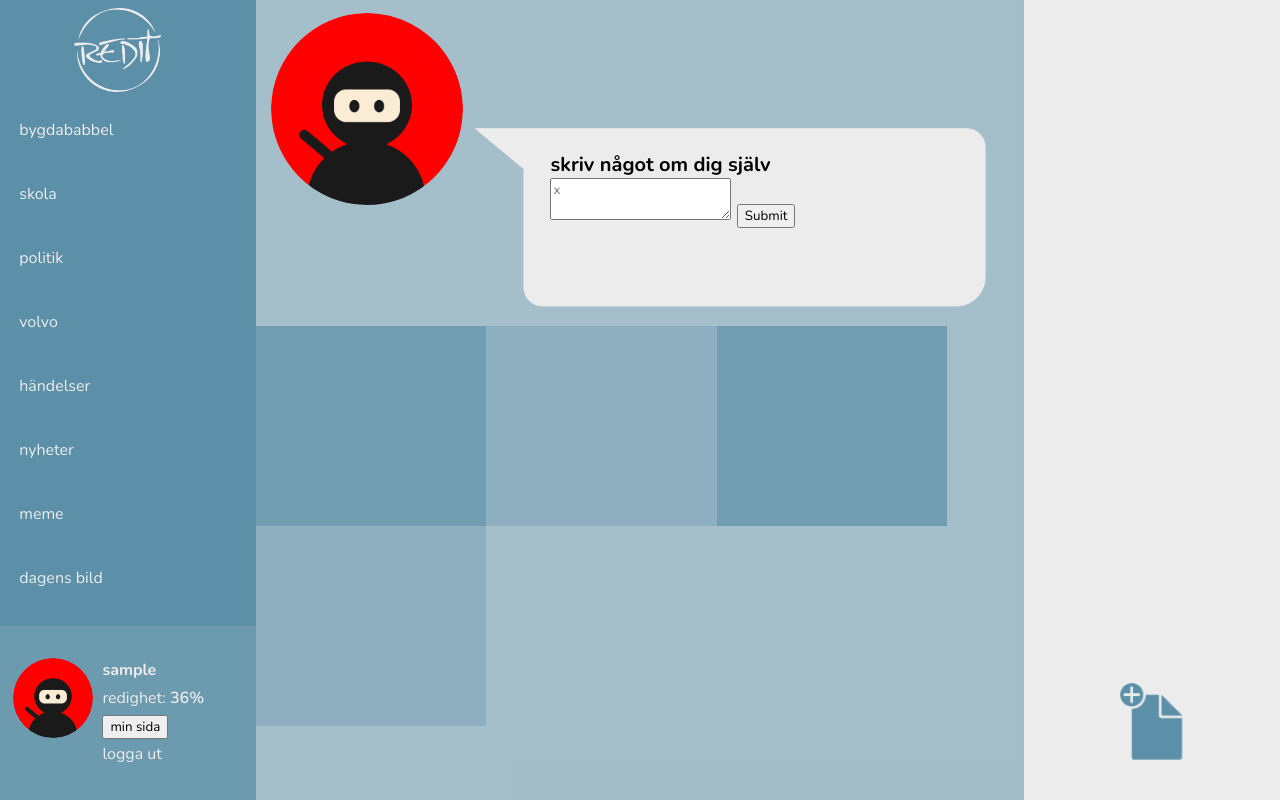
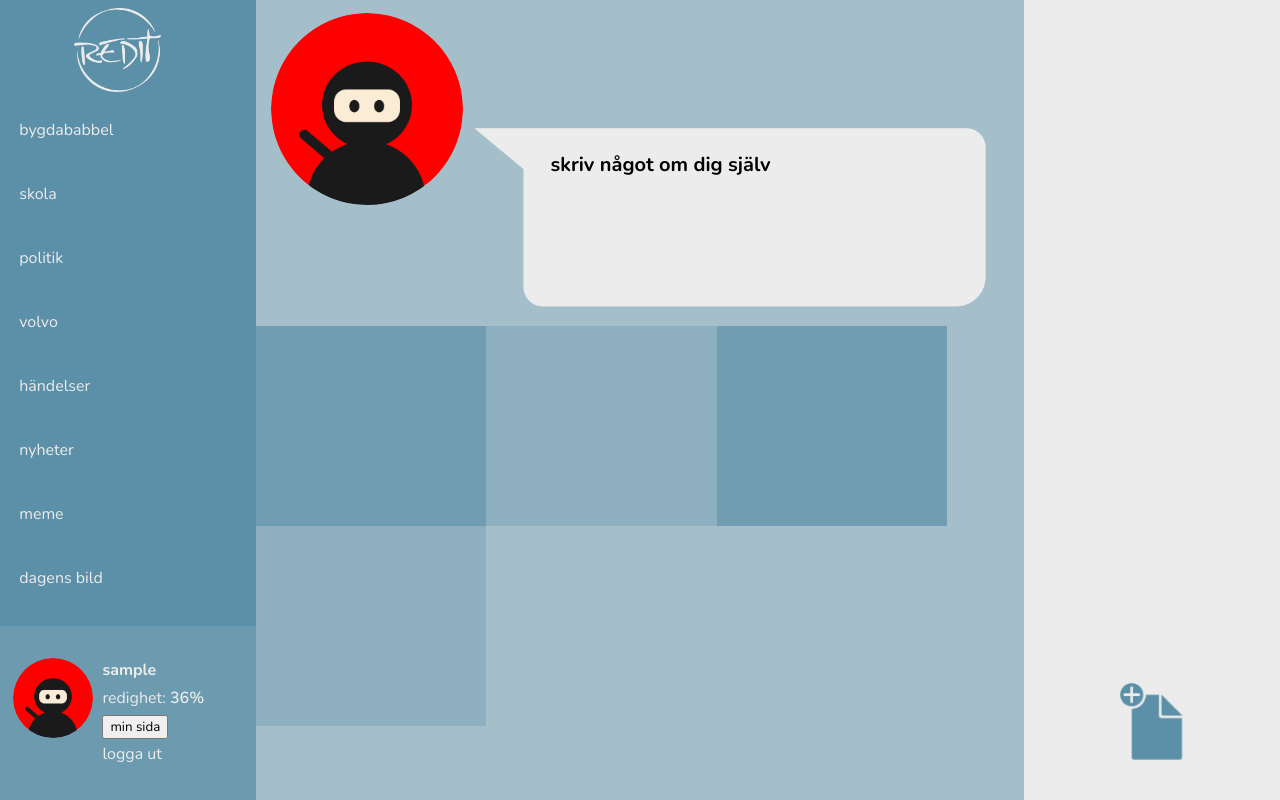
Before and after one commit to gustafedlund/redit, a PHP site: page /userpage/userpage.php in a window 1280 px wide. Run offline with PHP 8.4, Linux system fonts and the light colour scheme; the visitor is signed in with stand-in values (Sample User, id 1); data that the repository does not hold is empty.

Commit message:
userpage

```diff
--- a/styles/userpage.css
+++ b/styles/userpage.css
@@ -106,7 +106,8 @@
 #userpage_info span {
   margin: 5%;
 }
-#userpage_tagline {
+/* tagline/bio bruh */
+#userpage_tagline { /*this is where the speech bubble is*/
   width: 40vw;
   height: 15vw;
   display: inline-block;
@@ -118,9 +119,22 @@
   position: absolute;
   bottom: 0;
   right: 5%;
+
+}
+#tagline_container, #change_tagline textarea { /* styles for the stuff in the container */
   font-size: 20px;
   font-weight: 700;
 }
+#change_tagline {
+
+}
+#tagline_container { /* styling for showing user's existing tagline */
+  display: inline-block;
+}
+#change_tagline { /* form for changing tagline */
+  display: none;
+}
+
 #userpage_box_container {
   width: 100%;
   height: 50vh;
--- a/userpage/userpage.php
+++ b/userpage/userpage.php
@@ -82,12 +82,15 @@ if ($result) {
 
        </span>
 
-       <form action="x" method="post">
+       <form action="x" method="post" id="change_tagline">
          <textarea name="tagline_input" placeholder="x"></textarea>
          <input type="submit" name="submit"/>
        </form>
 
 
+       <span id="tagline_write"></span>
+       <span id="tagline_submit"></span>
+       <span id="tagline_cancel"></span>
 
      </span>
 
```
Also changed, not shown: 1 other file.
